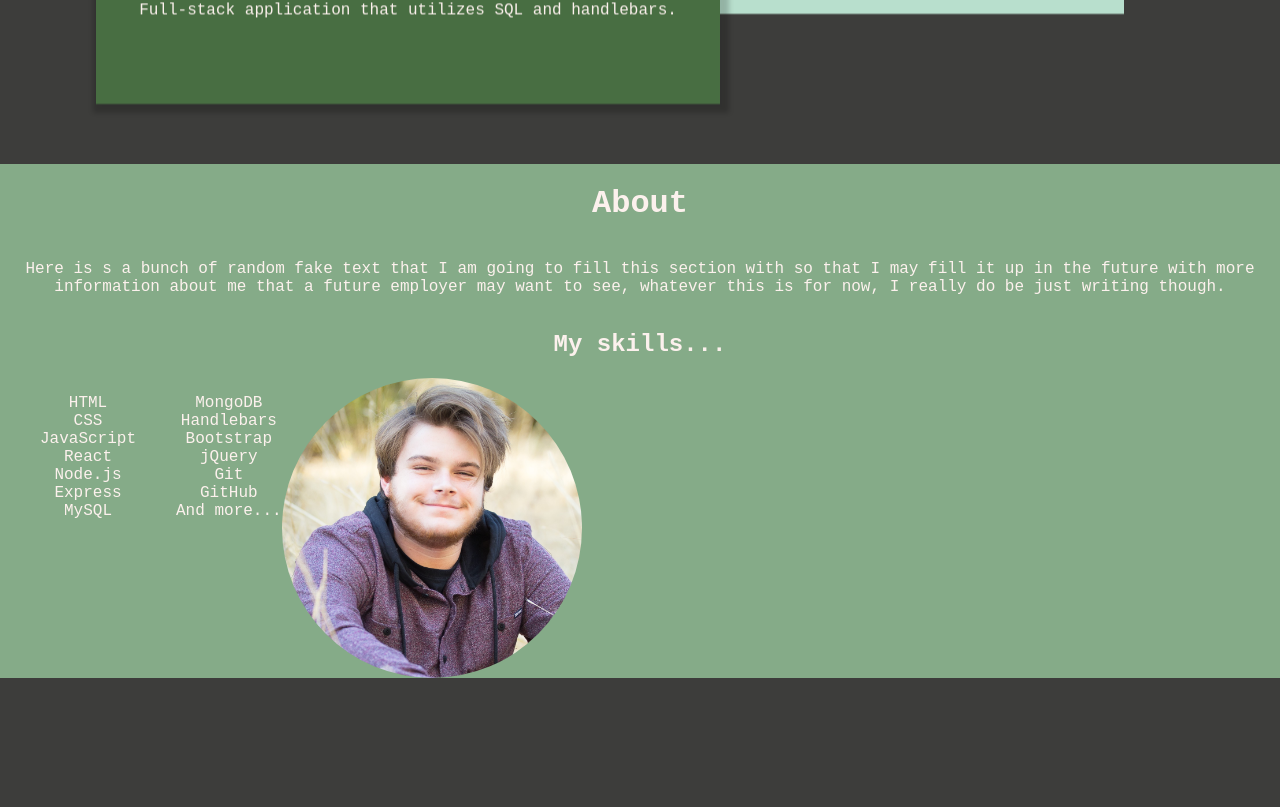
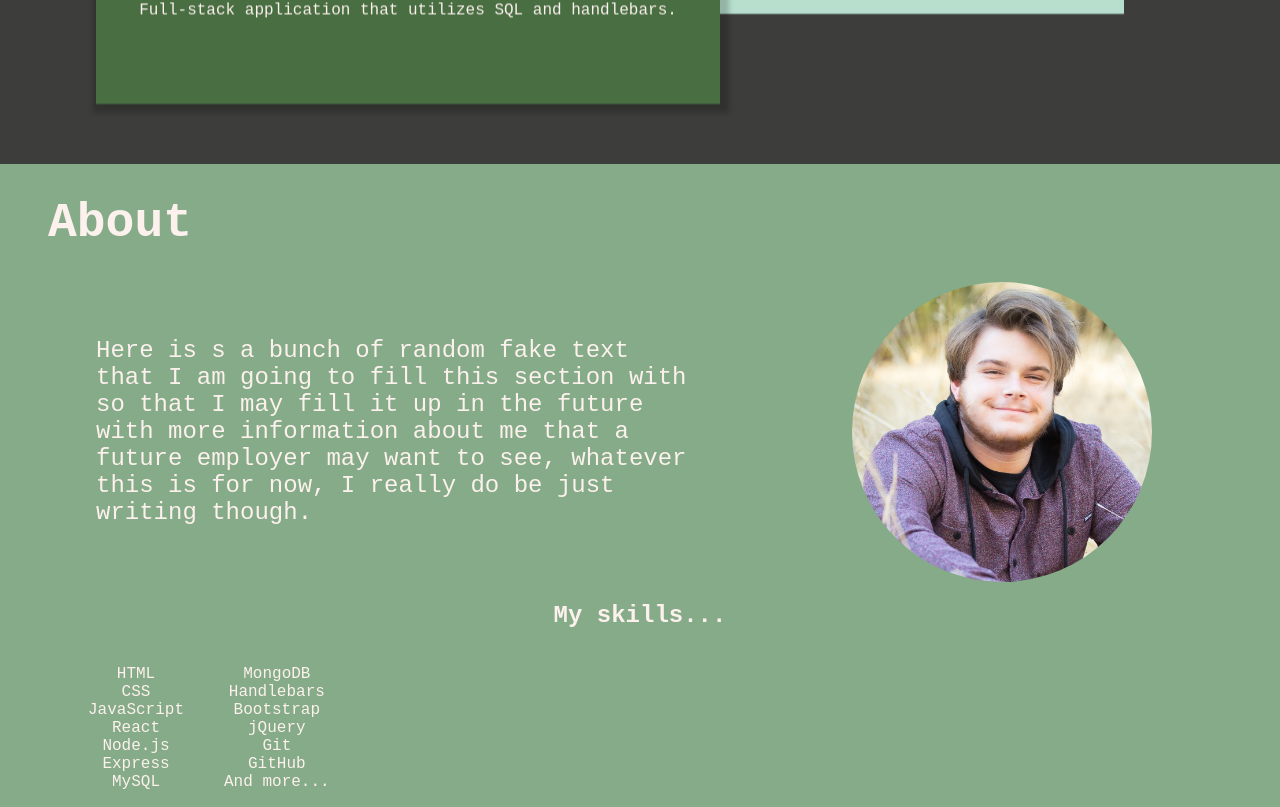
Before and after one commit to blaubachs/react-portfolio, a React (Create React App) app: page / in a window 1280 px wide. Shown: the part 2781-3588 px from the top of the page. Before the commit the page ends 3459 px from the top, so only its background shows below. Built offline with nearby package versions, Linux system fonts and the light colour scheme; a web font is replaced by a local one.

Commit message:
updates to style on about me section

```diff
--- a/src/assets/css/About.css
+++ b/src/assets/css/About.css
@@ -1,11 +1,36 @@
+#about-me h1 {
+  text-align: left;
+  font-size: 3rem;
+  padding-left: 3rem;
+}
+
+#about-me p {
+  width: 50%;
+  text-align: left;
+  font-size: 1.5rem;
+  padding-left: 3rem;
+}
+
 #about-me {
   display: flex;
   flex-direction: column;
   background-color: var(--light-green);
 }
 
+.row {
+  display: flex;
+  flex-direction: row;
+  justify-content: space-between;
+  align-items: center;
+  padding-left: 3rem;
+  padding-right: 3rem;
+}
+
 #skills-div {
   display: flex;
   flex-direction: row;
-  background-color: var(--light-green);
 }
+
+#avatar {
+  padding-right: 5rem;
+}
--- a/src/components/About.js
+++ b/src/components/About.js
@@ -7,13 +7,19 @@ export default function About() {
   return (
     <div id="about-me">
       <h1>About</h1>
+      <div className="row">
         <p>
           Here is s a bunch of random fake text that I am going to fill this
           section with so that I may fill it up in the future with more
           information about me that a future employer may want to see, whatever
           this is for now, I really do be just writing though.
         </p>
+        <div id="avatar">
+          <Avatar alt="Ben Laubach" src={me} sx={{ width: 300, height: 300 }} />
+        </div>
+      </div>
       <h2>My skills...</h2>
+      <div className="row">
         <div id="skills-div">
           <ul className="skills-list">
             <li>HTML</li>
@@ -33,7 +39,7 @@ export default function About() {
             <li>GitHub</li>
             <li>And more...</li>
           </ul>
-        <Avatar alt="Ben Laubach" src={me} sx={{ width: 300, height: 300 }} />
+        </div>
       </div>
     </div>
   );
```
Lines whose indentation alone changed are shown as unchanged.
